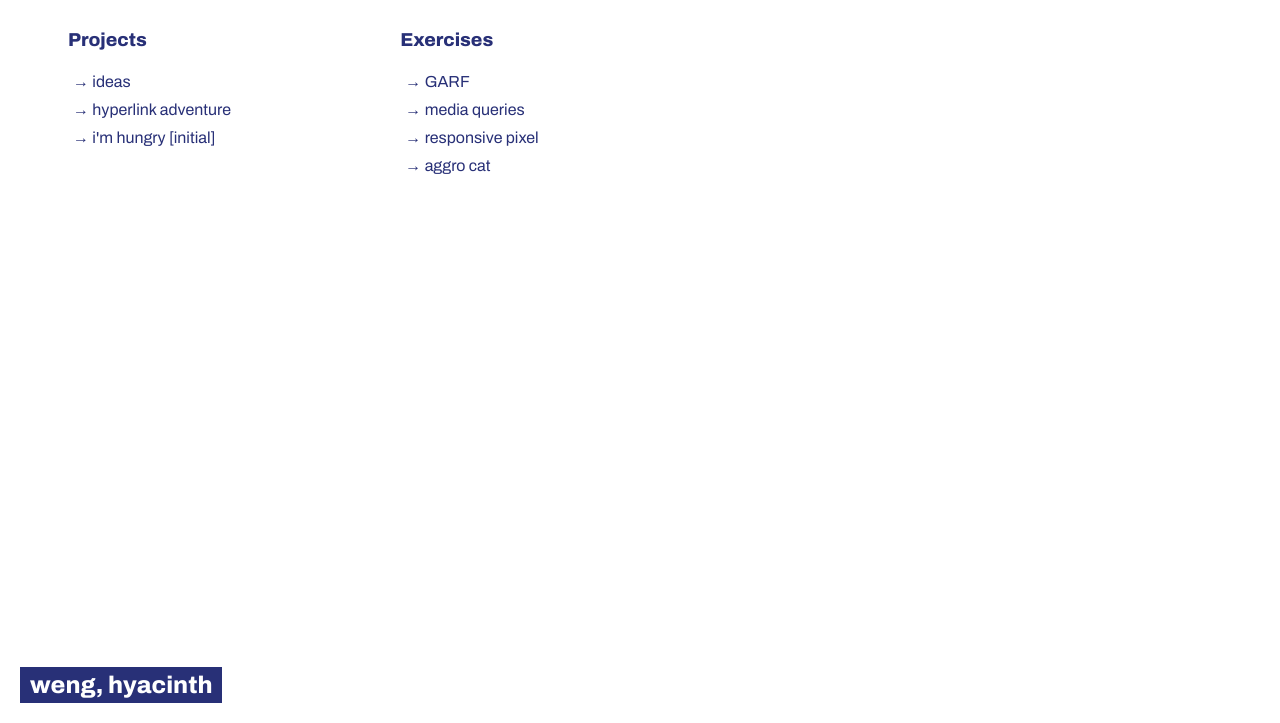
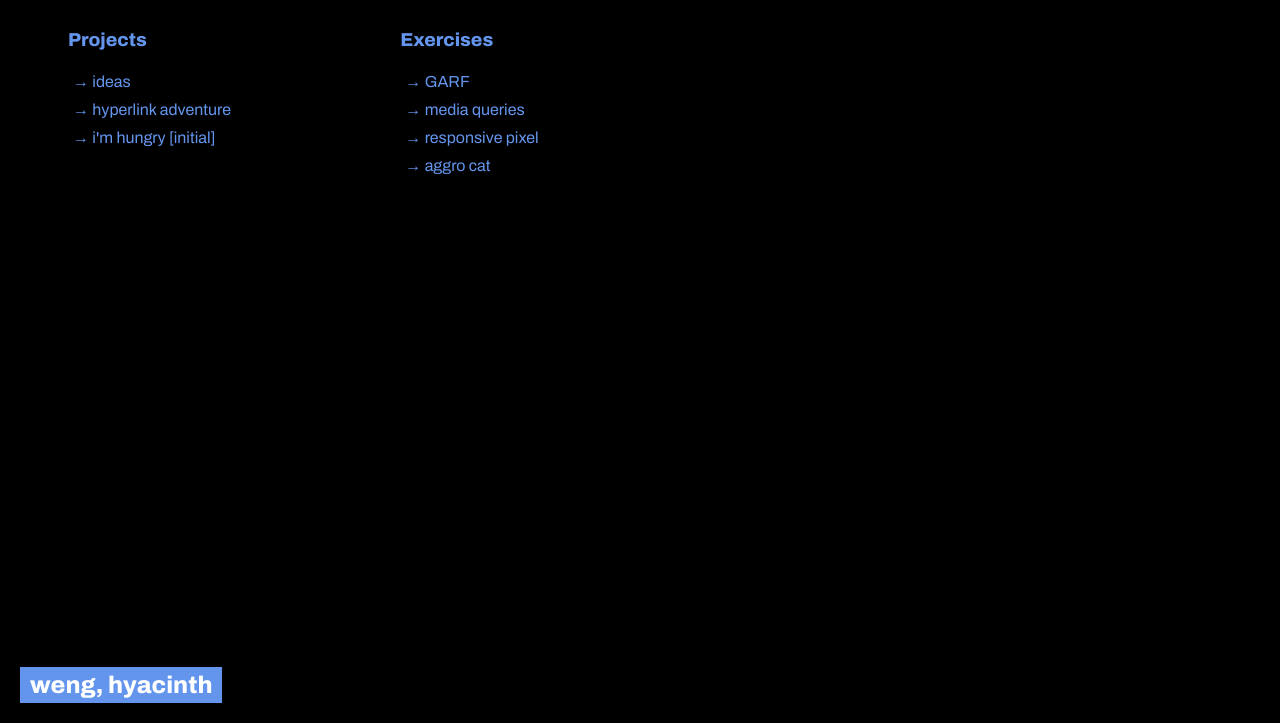
Before and after one commit to pandahya/netart, a plain HTML site: page index.html in a window 1280 px wide. Shown: the part 77-800 px from the top of the page. Drawn offline with Linux system fonts and the dark colour scheme.

Commit message:
added dark/light mode

```diff
--- a/style.css
+++ b/style.css
@@ -78,9 +78,9 @@ header a:link, header a:visited, #back-arr a:link, #back-arr a:visited{
     background-color: var(--accent);
 }
 
-/* @media (prefers-color-scheme: dark){
+@media (prefers-color-scheme: dark){
     :root{
-        --main: #5a63b6;
+        --main: cornflowerblue;
         --accent: gold;
     }
     body{
@@ -91,4 +91,4 @@ header a:link, header a:visited, #back-arr a:link, #back-arr a:visited{
     body{
         background-color: white;
     }
-} */
+}
```
